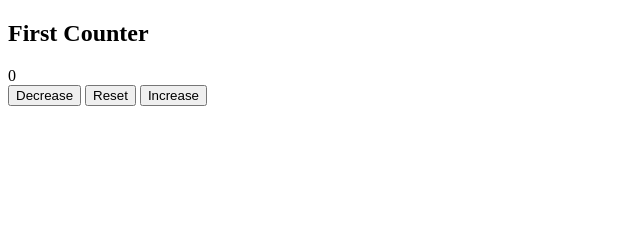
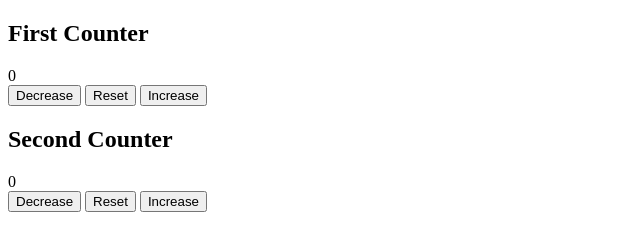
Before and after one commit to ashan1979/js_counter, a plain HTML site: page index.html in a window 1280 px wide. Shown: the whole page, without its empty margins (0-640 px from the left). Drawn offline with Linux system fonts and the light colour scheme.

Commit message:
html stuff

```diff
--- a/index.html
+++ b/index.html
@@ -18,7 +18,16 @@
             <button class="btn increase">Increase</button>
         </div>
     </div>
-
+    <!-- Second Counter -->
+    <div class="container second-counter">
+        <h2>Second Counter</h2>
+        <span class="value">0</span>
+        <div class="button-container">
+            <button class="button decrease">Decrease</button>
+            <button class="button reset">Reset</button>
+            <button class="button increase">Increase</button>
+        </div>
+    </div>
 
     <script src="app-class.js"></script>
 </body>
```
